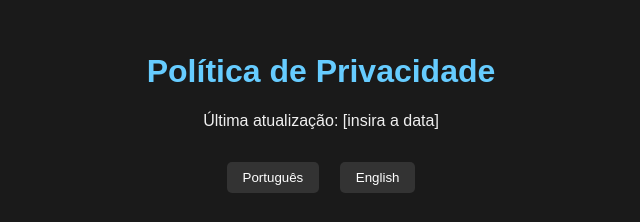
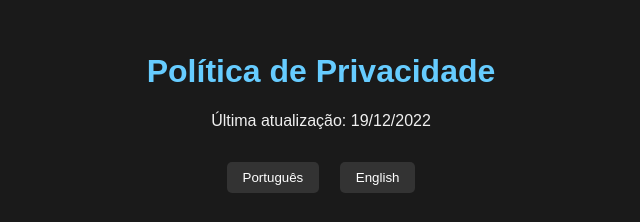
Before and after one commit to Diogoa83/privacidade-lagerdal, a plain HTML site: page index.html in a window 1280 px wide. Shown: the top 222 px of the page, 319-959 px from the left. Drawn offline with Linux system fonts and the light colour scheme.

Commit message:
Update index.html

```diff
--- a/index.html
+++ b/index.html
@@ -52,7 +52,7 @@
 <body>
   <header>
     <h1 id="titulo">Política de Privacidade</h1>
-    <p id="data">Última atualização: [insira a data]</p>
+    <p id="data">Última atualização: 19/12/2022</p>
   </header>
 
   <div class="lang-toggle">
```
